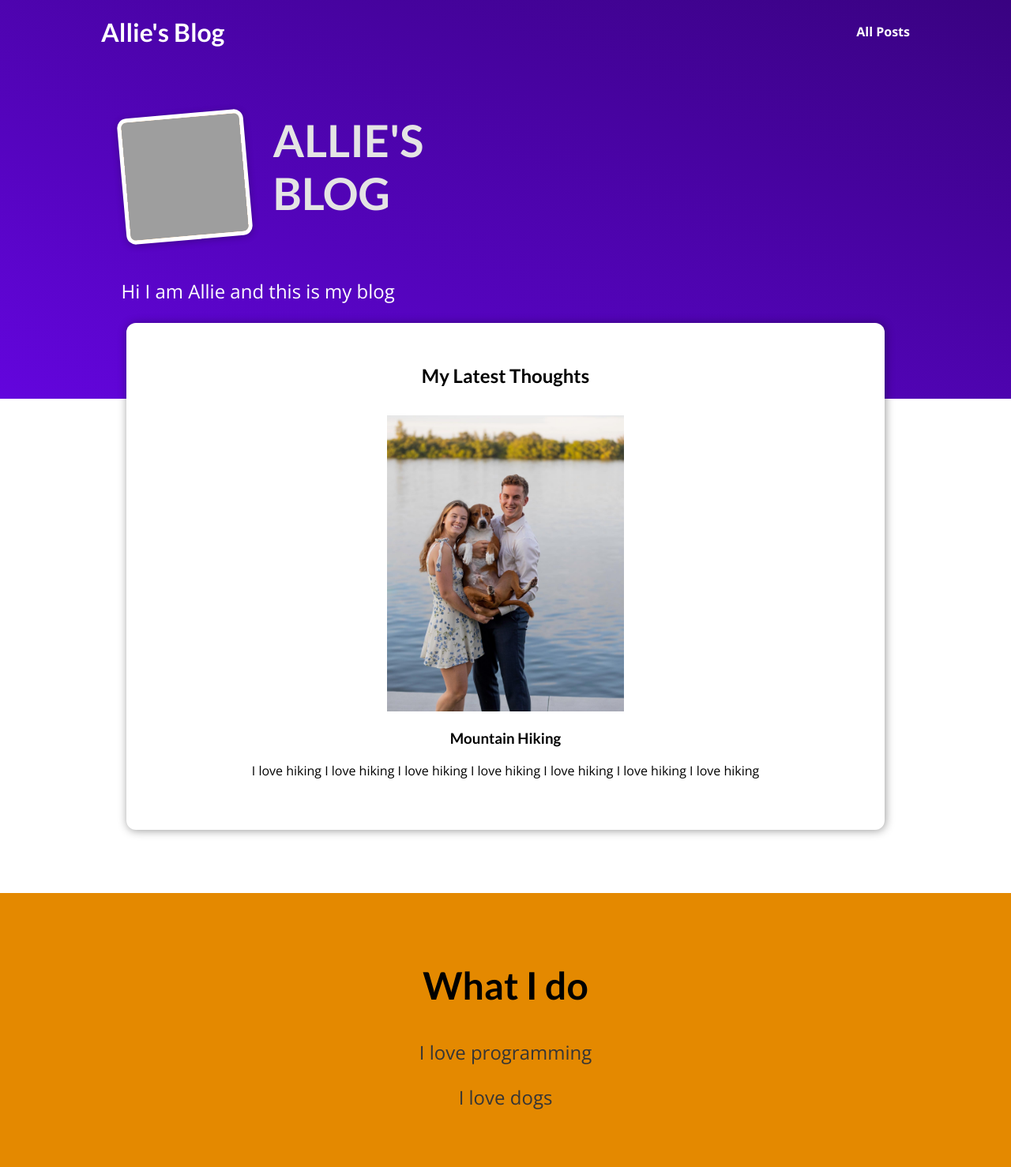
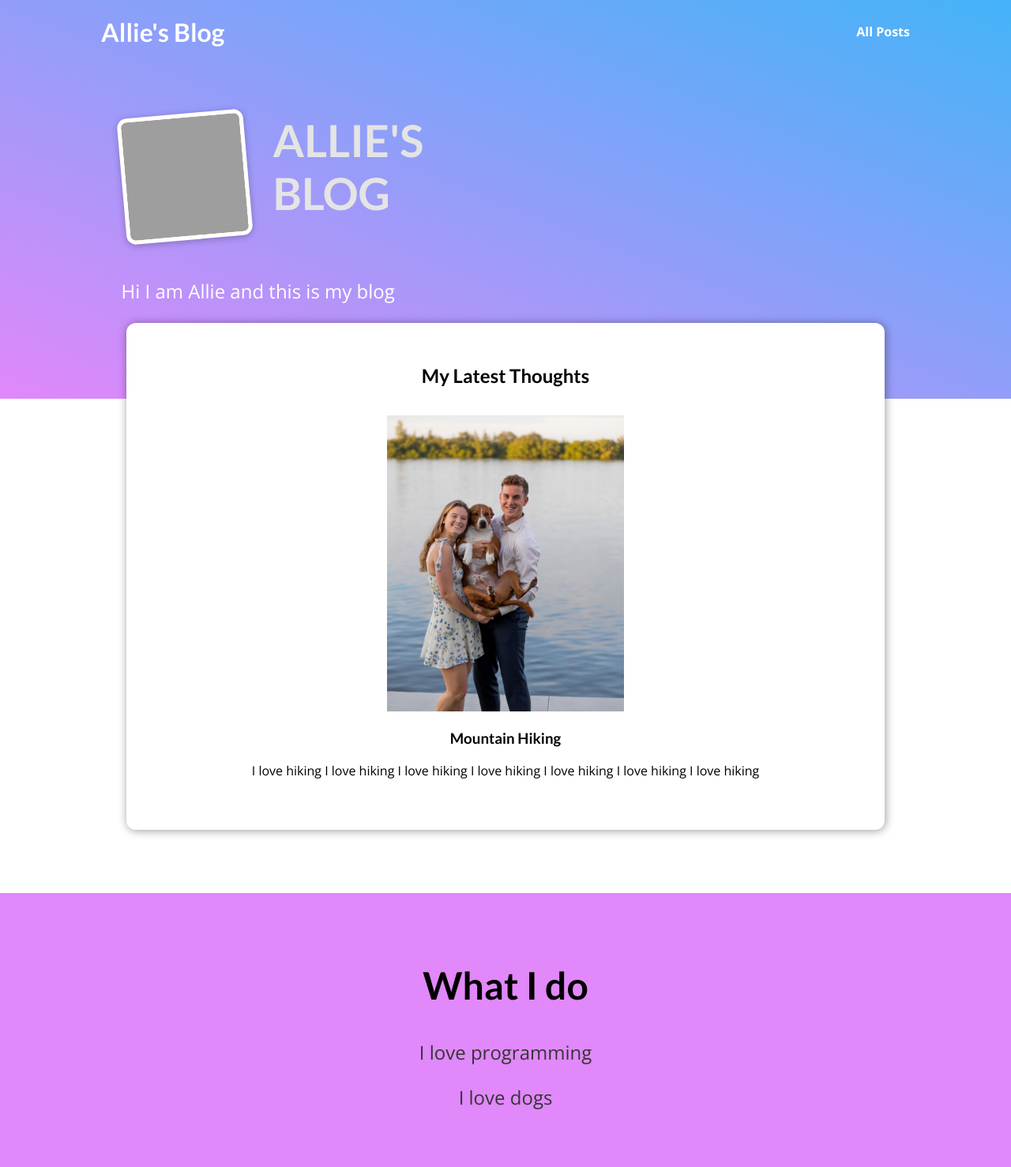
Before and after one commit to ahowe29/django-blog, a Django app: page / in a window 1280 px wide. Shown: the whole page at 79% size. Run offline with Django 4.2, Linux system fonts and the light colour scheme; grey boxes are pictures that could not be loaded.

Commit message:
new colors

```diff
--- a/blog/static/blog/index.css
+++ b/blog/static/blog/index.css
@@ -1,5 +1,5 @@
 #welcome {
-  background: linear-gradient(to right top, #6305dd, #390281);
+  background: linear-gradient(to right top, rgb(225, 136, 250), rgba(64, 178, 248, 0.98));
   padding: 6rem 12%;
 }
 
@@ -13,7 +13,7 @@
   width: 10rem;
   height: 10rem;
   object-fit: cover;
-  object-position: top;
+  object-position: center;
   border: 5px solid white;
   border-radius: 12px;
   background-color: #ffe1bf;
@@ -66,7 +66,7 @@
 #about {
   text-align: center;
   padding: 3rem;
-  background-color: #e48900;
+  background-color: #e188fa;
   margin-top: 5rem;
 }
 
@@ -96,6 +96,6 @@
 .post a:hover,
 .post a:active {
   transform: scale(1.1);
-  background-color: #390281;
+  background-color: rgba(193, 140, 252, 0.98);
   color: white;
 }
--- a/static/app.css
+++ b/static/app.css
@@ -39,7 +39,7 @@ h3 {
 
 #main-navigation a:hover,
 #main-navigation a:active {
-  color: #cf79f1;
+  color: rgba(152, 59, 253, 0.98);
 }
 
 #main-navigation h1 a:hover,
```
